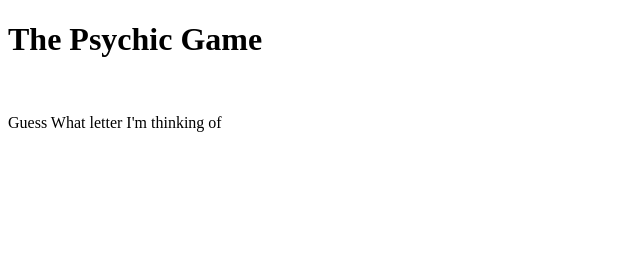
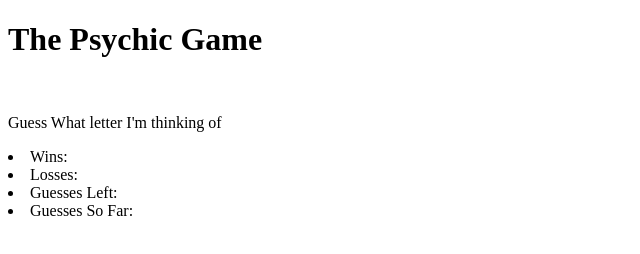
Before and after one commit to alfredo195/Psychic-Game, a plain HTML site: page index.html in a window 1280 px wide. Shown: the whole page, without its empty margins (0-640 px from the left). Drawn offline with Linux system fonts and the light colour scheme.

Commit message:
added list to html along with ids to use in java script

```diff
--- a/index.html
+++ b/index.html
@@ -12,6 +12,11 @@
     <h1>The Psychic Game</h1>
     <br>
     <p>Guess What letter I'm thinking of</p>
+    <!-- list down thewin, losses, guesses left, and guess so far for user to see -->
+        <li id="wins">Wins:</li>
+        <li id="losses">Losses:</li>
+        <li id="guessesLeft">Guesses Left:</li>
+        <li id="letter">Guesses So Far:</li>
     <!-- link java script file -->
     <script type="text/javascript" src="assests\javascript\game.js"></script>
   </body>
```
